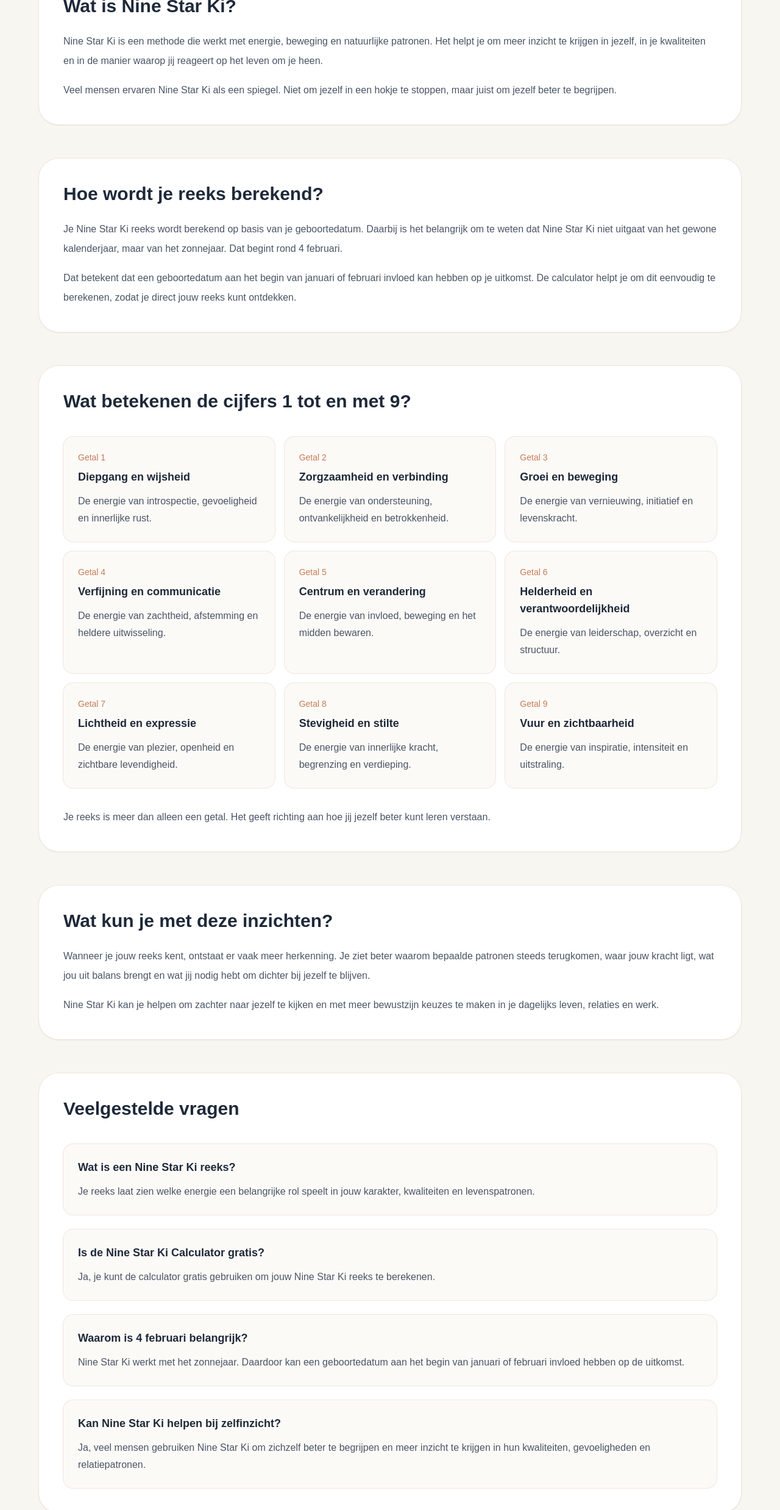
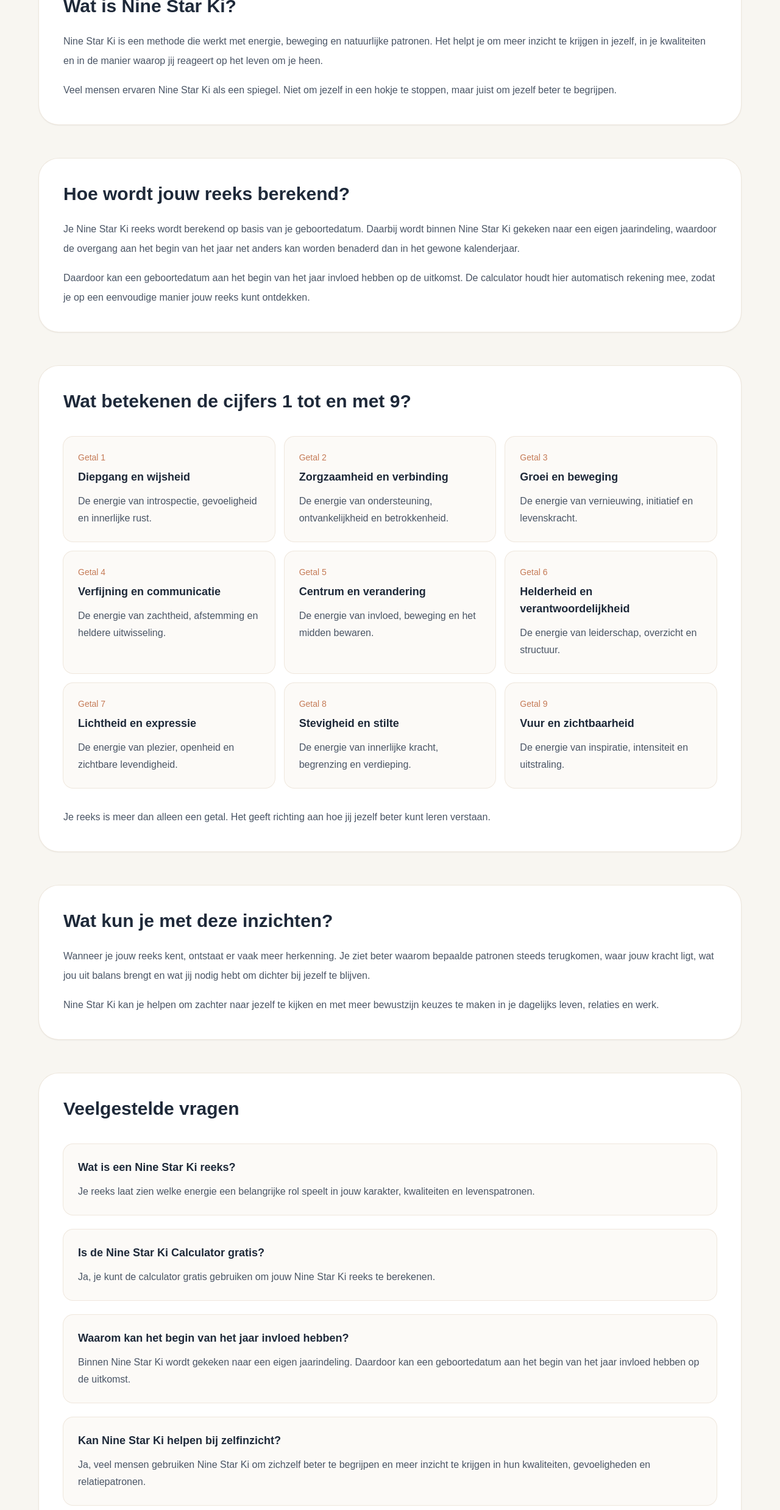
Before and after one commit to darius858/fengshuinederland-site, a Next.js app: page /nine-star-ki-calculator in a window 1280 px wide. Shown: the part 901-3377 px from the top of the page at 61% size. Built offline with nearby package versions, Linux system fonts and the light colour scheme.

Commit message:
Refine Nine Star Ki calculator copy

```diff
--- a/app/nine-star-ki-calculator/page.tsx
+++ b/app/nine-star-ki-calculator/page.tsx
@@ -71,9 +71,9 @@ const faqs = [
       "Ja, je kunt de calculator gratis gebruiken om jouw Nine Star Ki reeks te berekenen.",
   },
   {
-    question: "Waarom is 4 februari belangrijk?",
+    question: "Waarom kan het begin van het jaar invloed hebben?",
     answer:
-      "Nine Star Ki werkt met het zonnejaar. Daardoor kan een geboortedatum aan het begin van januari of februari invloed hebben op de uitkomst.",
+      "Binnen Nine Star Ki wordt gekeken naar een eigen jaarindeling. Daardoor kan een geboortedatum aan het begin van het jaar invloed hebben op de uitkomst.",
   },
   {
     question: "Kan Nine Star Ki helpen bij zelfinzicht?",
@@ -205,21 +205,20 @@ export default function NineStarKiCalculatorPage() {
 
         <section className="mt-14 rounded-[2rem] bg-white p-8 shadow-sm ring-1 ring-[#eee7dd] md:p-10">
           <h2 className="text-3xl font-semibold">
-            Hoe wordt je reeks berekend?
+            Hoe wordt jouw reeks berekend?
           </h2>
 
           <p className="mt-6 leading-8 text-gray-600">
             Je Nine Star Ki reeks wordt berekend op basis van je geboortedatum.
-            Daarbij is het belangrijk om te weten dat Nine Star Ki niet uitgaat
-            van het gewone kalenderjaar, maar van het zonnejaar. Dat begint
-            rond 4 februari.
+            Daarbij wordt binnen Nine Star Ki gekeken naar een eigen
+            jaarindeling, waardoor de overgang aan het begin van het jaar net
+            anders kan worden benaderd dan in het gewone kalenderjaar.
           </p>
 
           <p className="mt-4 leading-8 text-gray-600">
-            Dat betekent dat een geboortedatum aan het begin van januari of
-            februari invloed kan hebben op je uitkomst. De calculator helpt je
-            om dit eenvoudig te berekenen, zodat je direct jouw reeks kunt
-            ontdekken.
+            Daardoor kan een geboortedatum aan het begin van het jaar invloed
+            hebben op de uitkomst. De calculator houdt hier automatisch rekening
+            mee, zodat je op een eenvoudige manier jouw reeks kunt ontdekken.
           </p>
         </section>
 
```
